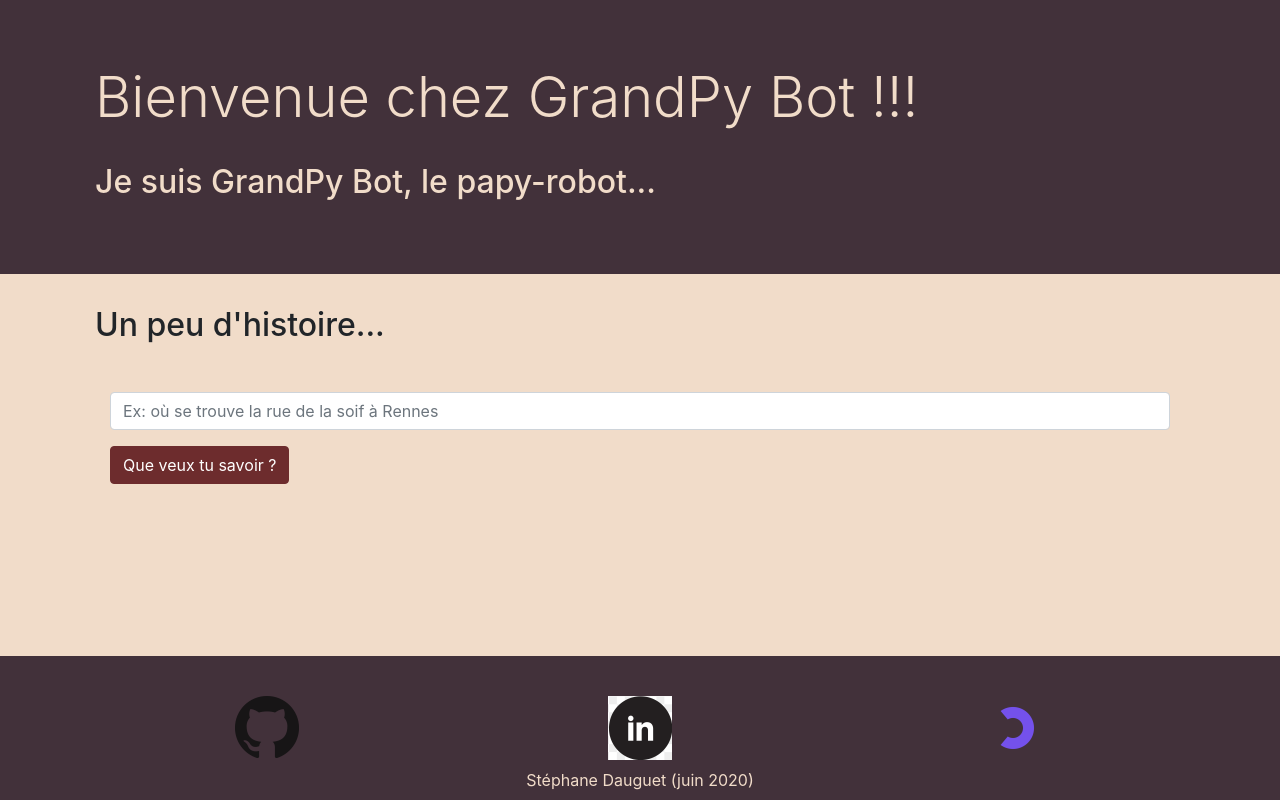
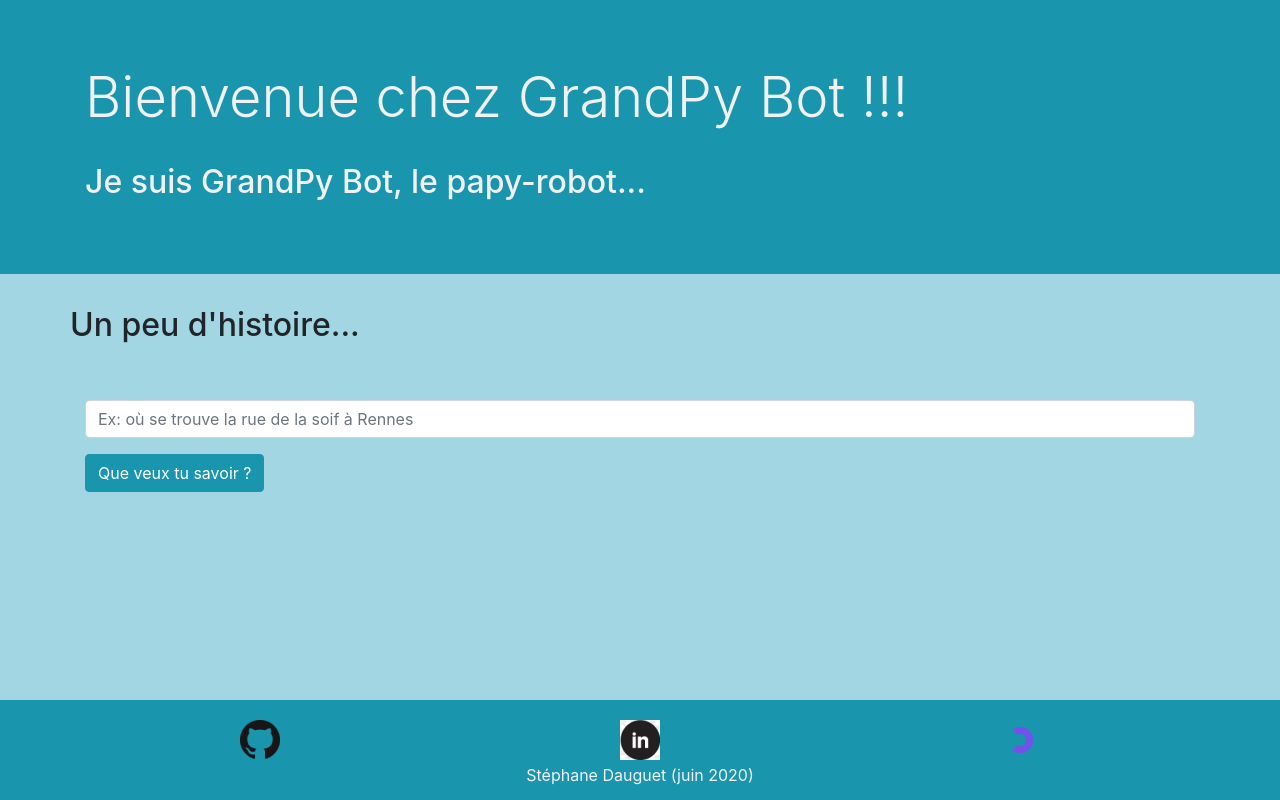
Before and after one commit to lemarak/OC_Projet7, a Flask app: page / in a window 1280 px wide. Run offline with Flask 2, Linux system fonts and the light colour scheme; some libraries are stand-ins or nearby versions.

Commit message:
bootstrap and method protected

```diff
--- a/grandpyapp/static/css/grandpy.css
+++ b/grandpyapp/static/css/grandpy.css
@@ -1,4 +1,4 @@
-@media (min-width: 768px) {
+/* @media (min-width: 768px) {
   .container {
     width: 750px;
   }
@@ -14,28 +14,31 @@
   .container {
     width: 1170px;
   }
-}
+} */
 
 html {
   position: relative;
   min-height: 100%;
 }
 
-.container {
+/* .container {
   width: auto;
   max-width: 1120px;
   padding: 0 15px;
-}
+} */
 
 body {
-  background-color: #F1DCC9;
+  background-color: #a1d6e2;
+  /* background-color: #F1DCC9; */
   margin-bottom: 60px;
 }
 
 .jumbotron, .footer {
   background: transparent !important;
-  background-color: #42313a !important;
-  color: #f1dcc9;
+  background-color: #1995ad !important;
+  /* background-color: #42313a !important; */
+  color: #f1f1f2;
+  /* color: #f1dcc9; */
 }
 
 .footer {
@@ -43,35 +46,51 @@ body {
   position: absolute;
   bottom: 0;
   width: 100%;
-  height: auto;
-  line-height: 40px;
+  height: 100px;
+  line-height: 30px;
+  padding-top:20px;
 }
 
 .text-muted {
-  color: #f1dcc9 !important;
+  color: #f1f1f2 !important;
+  /* color: #f1dcc9 !important; */
 }
 
 .btn-primary, .btn-primary:visited {
-  background-color: #6d2c2d !important;
-  border-color: #6d2c2d !important;
+  background-color: #1995ad !important;
+  /* background-color: #6d2c2d !important; */
+  border-color: #1995ad !important;
+  /* border-color: #6d2c2d !important; */
 }
 
 .btn-primary:hover, .btn-primary:active {
-  background-color: #42313a !important;
-  border-color: #42313a !important;
+  background-color: #46a0b3 !important;
+  /* background-color: #42313a !important; */
+  border-color: #46a0b3 !important;
+  /* border-color: #42313a !important; */
 }
 
 .jumbotron hr {
-  background-color: #f1dcc9
+  background-color: #f1dcc9;
+  /* background-color: #f1dcc9; */
 }
 
 #google-map {
   height: 400px;
 }
 
+.msg-display{
+  margin-left: 10px;
+  border-radius: 30px;
+  background-color: #c4eff8;
+  padding: 10px;
+}
+
 .loader {
-  border: 16px solid #f3f3f3;
-  border-top: 16px solid #6d2c2d;
+  border: 16px solid #f1f1f2;
+  /* border: 16px solid #f3f3f3; */
+  border-top: 16px solid #1995ad;
+  /* border-top: 16px solid #6d2c2d; */
   border-radius: 50%;
   width: 80px;
   height: 80px;
--- a/grandpyapp/static/js/utils.js
+++ b/grandpyapp/static/js/utils.js
@@ -52,7 +52,7 @@ function displaysElements(textQuery, textResponse, wikilink) {
     document.getElementById('count').value = count + 1;
     document.getElementById('query-text-form').value = "";
 
-    eltResponseNew.scrollIntoView();
+    eltResponseNew.scrollIntoView(true);
     document.getElementById('query-text-form').focus();
 }
 
--- a/grandpyapp/templates/base.html
+++ b/grandpyapp/templates/base.html
@@ -13,43 +13,46 @@
 
 <body>
 
-    <main role="main">
 
     <div class="jumbotron jumbotron-fluid">
         <div class="container">
             <h1 class="display-4 d-none d-md-block">Bienvenue chez GrandPy Bot !!!</h1>
             <br>
             <h2 class="d-none d-sm-block">Je suis GrandPy Bot, le papy-robot...</h2>
-                <h4 class="d-block d-sm-none">Je suis GrandPy Bot, le papy-robot...</h3>
+            <h4 class="d-block d-sm-none">Je suis GrandPy Bot, le papy-robot...</h4>
         </div>
     </div>
 
     {% block content %}{% endblock %}
 
-    </main>
-
     <br><br><br><br>
     <footer class="footer">
+
         <div class="container d-none d-md-block">
-            <br>
             <div class="row">
                 <div class="col-md-4">
-                    <a href="https://github.com/lemarak/OC_Projet7" target="_blank"><img src="{{url_for('static', filename='img/GitHub-Mark-64px.png')}}"></a>
+                    <a href="https://github.com/lemarak/OC_Projet7" target="_blank"><img
+                            src="{{url_for('static', filename='img/GitHub-Mark-64px.png')}}"></a>
                 </div>
                 <div class="col-md-4">
-                    <a href="https://www.linkedin.com/in/st%C3%A9phane-dauguet-4341b176/" target="_blank"><img src="{{url_for('static', filename='img/linkedin.png')}}"></a>
+                    <a href="https://www.linkedin.com/in/st%C3%A9phane-dauguet-4341b176/" target="_blank"><img
+                            src="{{url_for('static', filename='img/linkedin.png')}}"></a>
                 </div>
                 <div class="col-md-4">
-                    <a href="https://openclassrooms.com/fr/" target="_blank"><img src="{{url_for('static', filename='img/oc.png')}}"></a>
+                    <a href="https://openclassrooms.com/fr/" target="_blank"><img
+                            src="{{url_for('static', filename='img/oc.png')}}"></a>
                 </div>
             </div>
         </div>
-        <div class="row">
-            <div class="col-md-12">
+        <div class="container">
+            <div class="row justify-content-center">
+
                 <span class="text-muted">Stéphane Dauguet (juin 2020)</span>
+
             </div>
         </div>
-        </div>
+
+
     </footer>
 
     <script src="{{url_for('static', filename = 'js/jquery/jquery-3.5.1.min.js')}}"></script>
--- a/grandpyapp/templates/index.html
+++ b/grandpyapp/templates/index.html
@@ -4,7 +4,9 @@
 {% block content %}
 <div class="container">
 
-    <h2>Un peu d'histoire...</h2>
+    <div class="row">
+        <h2>Un peu d'histoire...</h2>
+    </div>
 
     <div id="query_response_multi">
         {% include 'query.html' %}
@@ -12,10 +14,12 @@
         {% include 'response.html' %}
     </div>
 
-    <br>
-    {% include 'form.html' %}
+    <div class="row">
+        {% include 'form.html' %}
+    </div>
 
-    <div class="row d-none text-center" id="loader-query">
+
+    <div class="row d-none justify-content-center" id="loader-query">
         <div class="loader"></div>
     </div>
     {% include 'map.html' %}
@@ -25,7 +29,8 @@
 
 <script src="{{url_for('static', filename = 'js/utils.js')}}"></script>
 <script src="{{url_for('static', filename = 'js/valid_form.js')}}"></script>
-<script src="https://maps.google.com/maps/api/js?key=AIzaSyBUje5gmYclFjlj9V2p10HozyrDE-q4Qfw" type="text/javascript"></script>
+<script src="https://maps.google.com/maps/api/js?key=AIzaSyBUje5gmYclFjlj9V2p10HozyrDE-q4Qfw"
+    type="text/javascript"></script>
 <script>
     let map = null;
 </script>
--- a/grandpyapp/templates/query.html
+++ b/grandpyapp/templates/query.html
@@ -1,3 +1,8 @@
-<div class="d-flex flex-row d-none query" id="query-1">
-        <p class="query-text-display"><strong></strong></p>
+<br>
+<div class="row d-none query" id="query-1">
+        <div class="col-md-9">
+                <p class="query-text-display"><strong></strong>
+                        <img src="{{url_for('static', filename='img/grandpy.png') }}"
+                                class="rounded"></p>
+        </div>
 </div>
--- a/grandpyapp/templates/response.html
+++ b/grandpyapp/templates/response.html
@@ -1,9 +1,10 @@
 <div class="row response d-none" id="response-1">
-    <div class="col-md-2 offset-md-1">
-        <p><img src="{{url_for('static', filename='img/grandpy.png') }}" class></p>
+    <div class="col-md-1 offset-md-1">
+        <p><img src="{{url_for('static', filename='img/grandpy.png') }}" class="rounded float-left img-fluid"></p>
     </div>
-    <div class="col-md-9 response-text-display">
+    <div class="col-md-9 response-text-display msg-display">
         <p></p>
     </div>
     <br>
 </div>
+<br>
```
Also changed, not shown: grandpyapp/tests/test_parseruserquery.py (+5 -5 lines), grandpyapp/utils/parseruserquery.py (+10 -10 lines), grandpyapp/static/img/GitHub-Mark-64px.png, grandpyapp/static/img/grandpy.png, grandpyapp/static/img/linkedin.png, grandpyapp/static/img/oc.png. Lines whose indentation alone changed are shown as unchanged.
